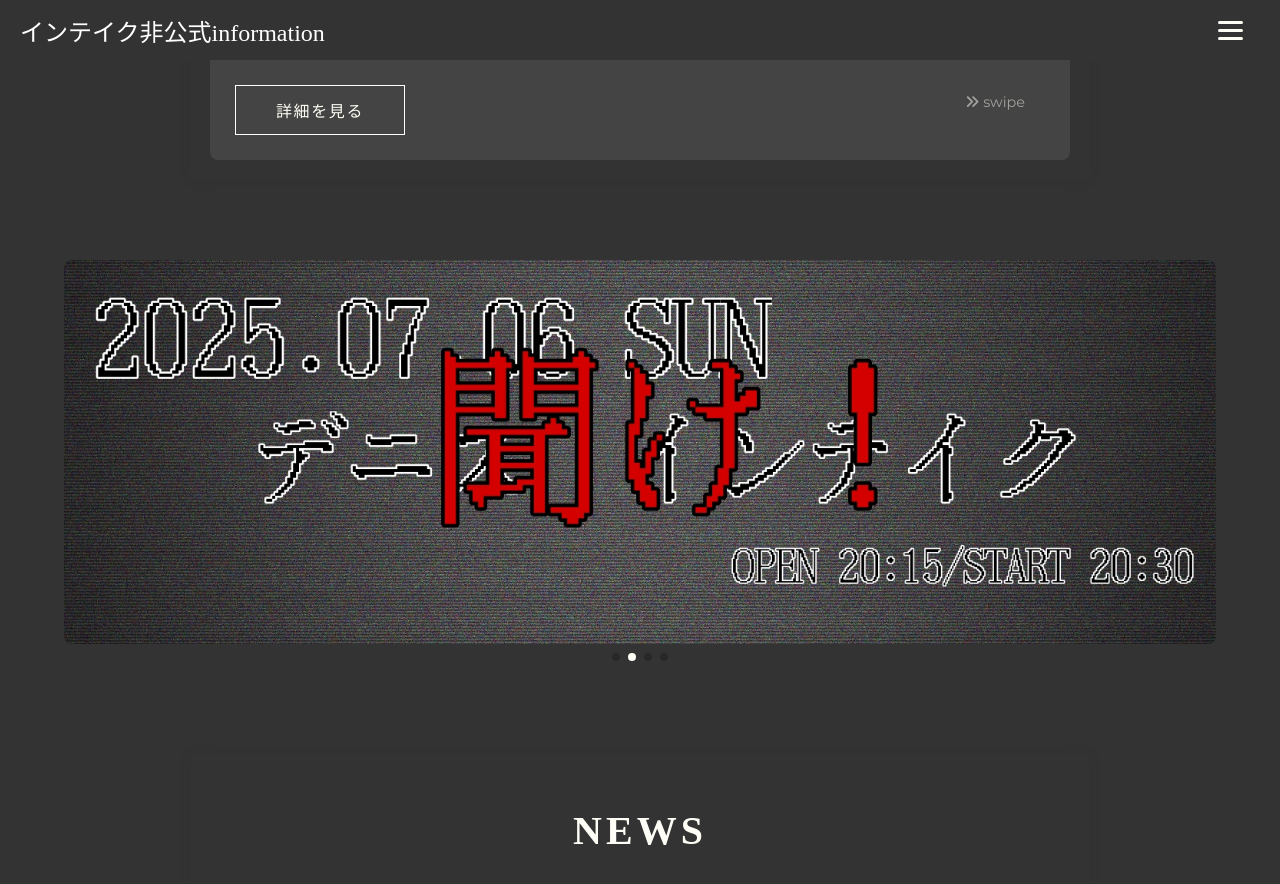
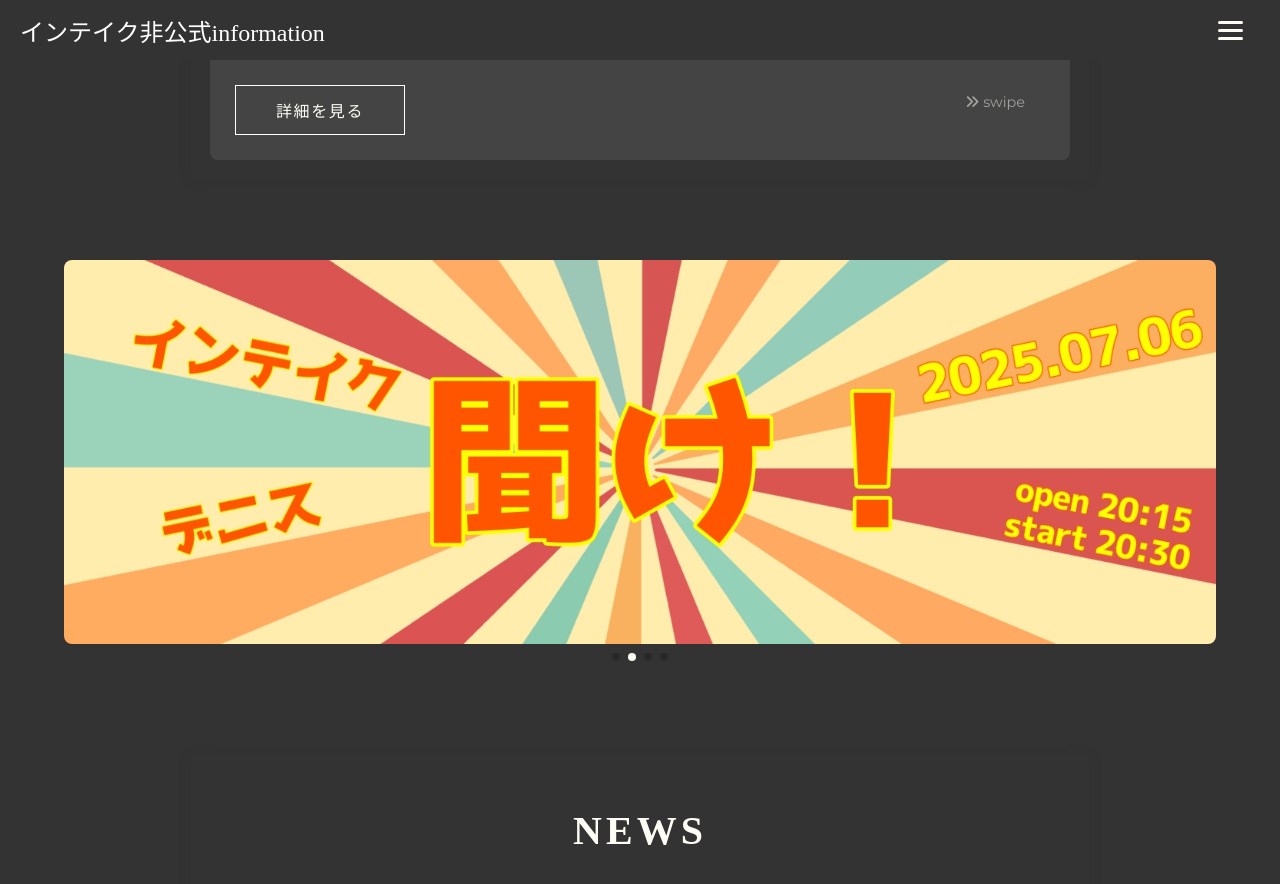
Before and after one commit to unofficial-info/intake_information, a Jekyll site: the page built from index.html, in a window 1280 px wide and 900 px high, scrolled down 1601 px. Shown: the top 884 px of the window. Built offline with Jekyll 4.4.1, drawn with Linux system fonts in a browser that asks for light colours; some web fonts are replaced.

Commit message:
update イラストの変更

```diff
--- a/_data/banners.yml
+++ b/_data/banners.yml
@@ -2,7 +2,7 @@
   url: "https://ticket.fany.lol/event/detail/3536/12466?utm_medium=schedule&utm_source=jimbocho_manzaigekijyo&utm_campaign=Elephant"
   alt: "Elephant 2025.07.02開催"
 
-- image: "listen_2507_2.JPG"
+- image: "listen_2507_4.JPG"
   url: "https://ticket.fany.lol/event/detail/3545/12469?utm_medium=schedule&utm_source=jimbocho_manzaigekijyo&utm_campaign=%E8%81%9E%E3%81%91%EF%BC%81%EF%BD%9E%E3%82%A4%E3%83%B3%E3%83%86%E3%82%A4%E3%82%AF%C3%97%E3%83%87%E3%83%8B%E3%82%B9%E3%83%84%E3%83%BC%E3%83%9E%E3%83%B3%E3%83%A9%E3%82%A4%E3%83%96%EF%BD%9E"
   alt: "聞け！ 2025.07.06開催"
 
--- a/assets/css/style.css
+++ b/assets/css/style.css
@@ -147,7 +147,7 @@ body {
 /* --- 全画面メインビジュアル (hero) --- */
 .hero {
     height: 100vh; /* 画面の高さ100% */
-    background: url('../images/int_image_05.png') no-repeat center center/contain;
+    background: url('../images/int_image_02.JPG') no-repeat center center/contain;
     color: var(--white);
     display: flex;
     justify-content: center;
```
Also changed, not shown: assets/images/int_image_02.JPG (added), assets/images/listen_2507_03.JPG (added), assets/images/listen_2507_4.JPG (added), 2 other files.
